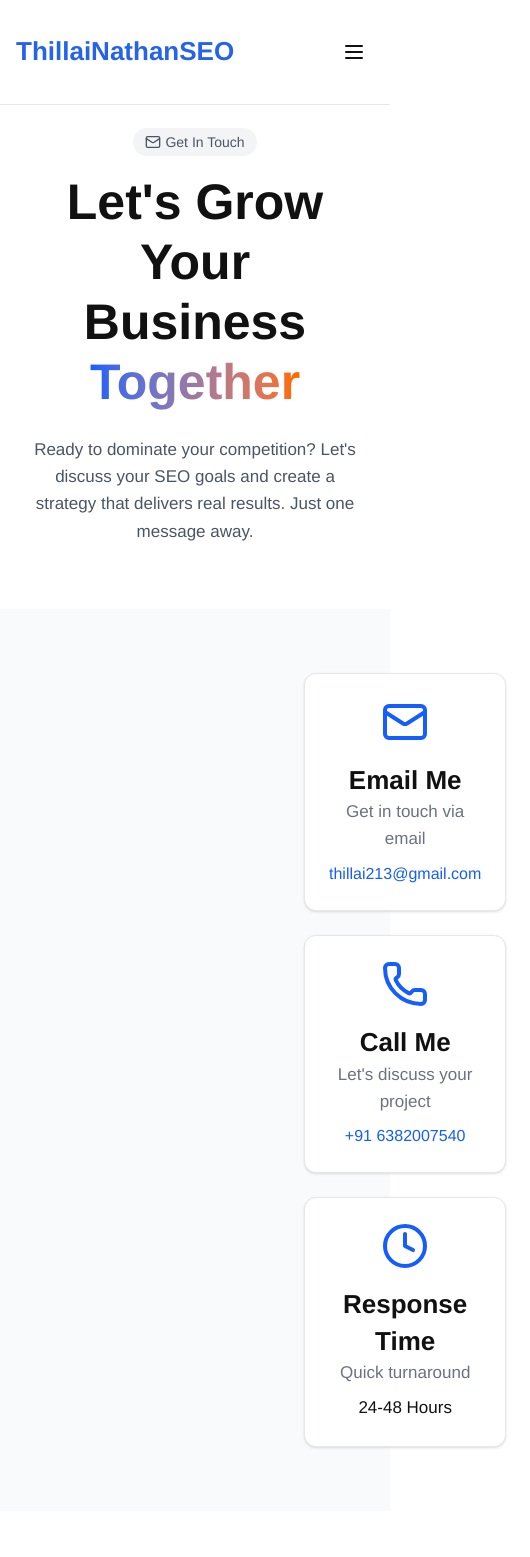
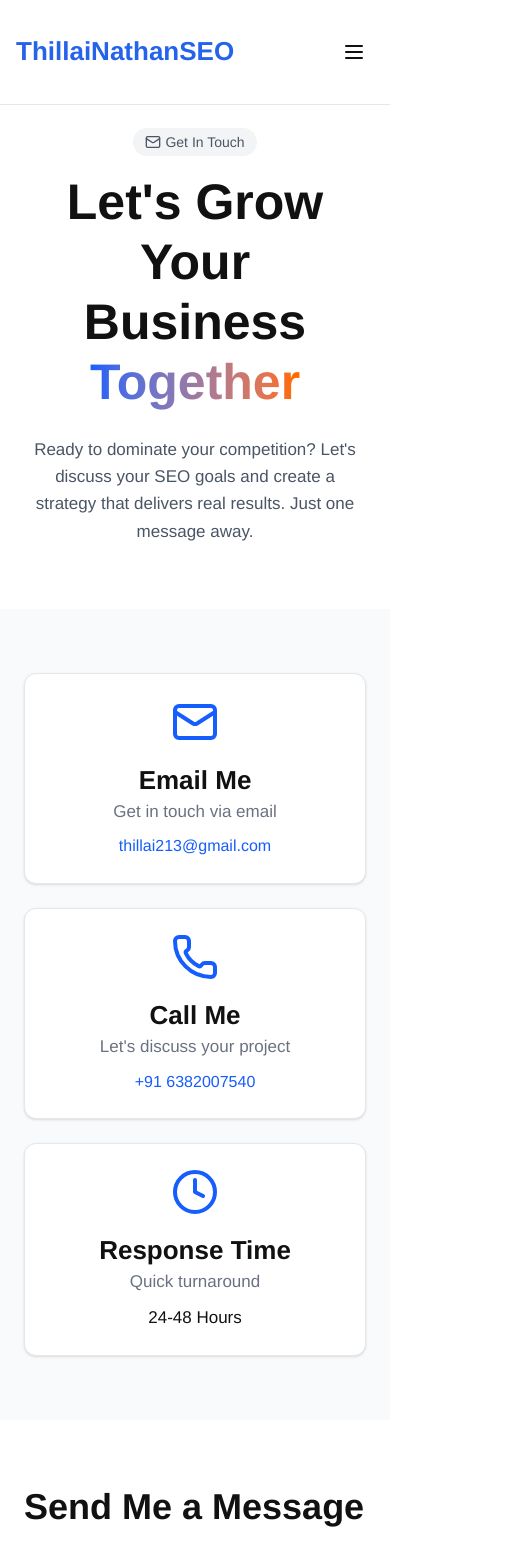
Before and after one commit to babbyydfdf/seowebsite, a Next.js app: page /contact in a window 390 px wide. Shown: the top 1557 px of the page, 530 px wide, since content can reach past the window. Built offline with nearby package versions, Linux system fonts and the light colour scheme.

Commit message:
Fix mobile and desktop alignment for contact cards

```diff
--- a/src/app/contact/page.tsx
+++ b/src/app/contact/page.tsx
@@ -61,12 +61,14 @@ const Contact = () => {
       </section>
 
     {/* Contact Info */}
-      <section className="py-16 bg-gray-50 flex justify-start pl-70">
-        <div className="max-w-7xl mx-auto px-6 grid md:grid-cols-2 lg:grid-cols-4 gap-6">
+{/* Contact Info */}
+<section className="py-16 bg-gray-50">
+  <div className="max-w-7xl mx-auto px-6 md:px-16 lg:px-24 xl:px-32">
+    <div className="grid grid-cols-1 sm:grid-cols-2 lg:grid-cols-3 gap-6 text-center">
       {contactInfo.map((info, index) => (
         <div
           key={index}
-              className="text-center p-6 border border-gray-200 rounded-xl bg-white shadow-sm hover:shadow-md transition"
+          className="p-6 border border-gray-200 rounded-xl bg-white shadow-sm hover:shadow-md transition"
         >
           <info.icon className="w-12 h-12 mx-auto text-blue-600 mb-4" />
           <h3 className="text-lg font-semibold">{info.title}</h3>
@@ -84,7 +86,10 @@ const Contact = () => {
         </div>
       ))}
     </div>
+  </div>
 </section>
+
+
 
       {/* Contact Form & Benefits */}
       <section className="py-16">
--- a/src/components/cta.tsx
+++ b/src/components/cta.tsx
@@ -109,7 +109,7 @@ const CTA = () => {
                 </a>
 
                 <a
-                  href="https://x.com/thillai213/"
+                  href="https://x.com/thillaiseo"
                   target="_blank"
                   aria-label="X (Twitter)"
                   className="flex items-center justify-center w-10 h-10 rounded-full transition duration-300 hover:bg-[#5DA3F920] hover:text-[#5DA3F9]"
```
Lines whose indentation alone changed are shown as unchanged.
